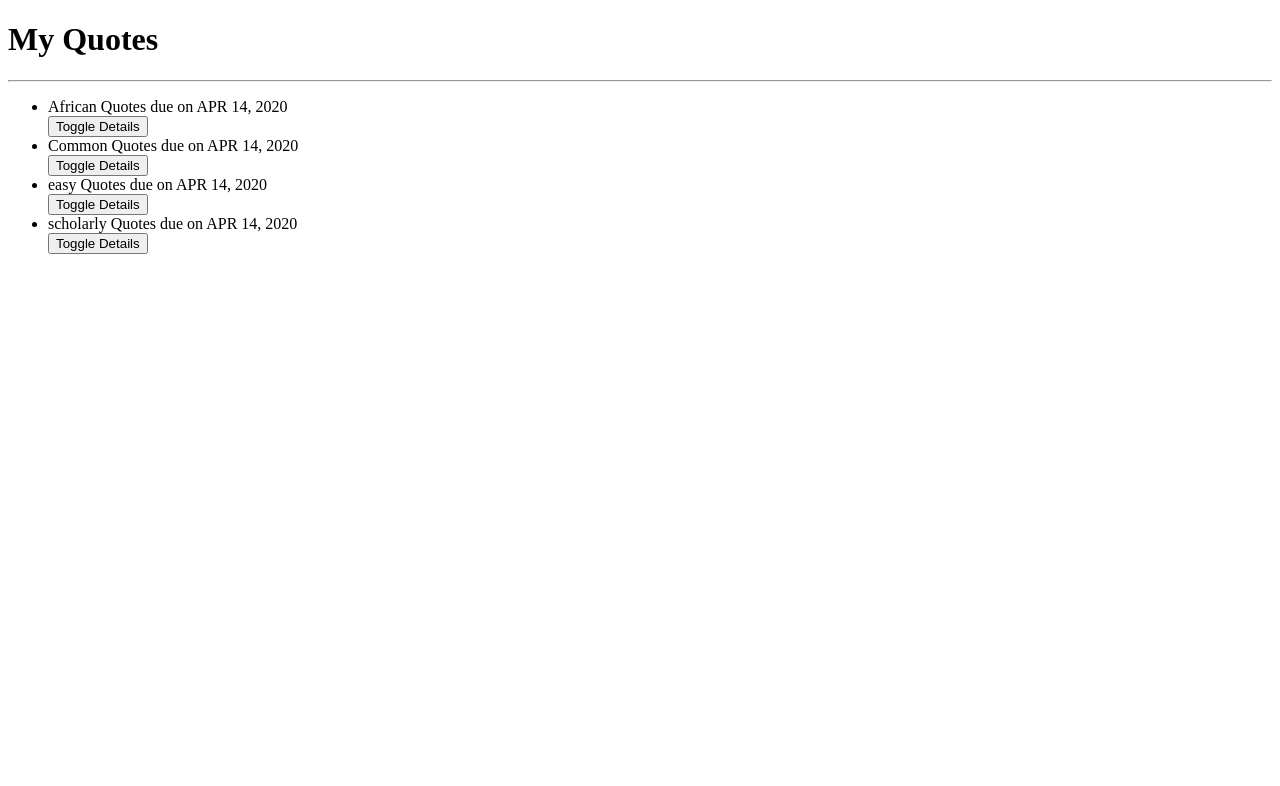
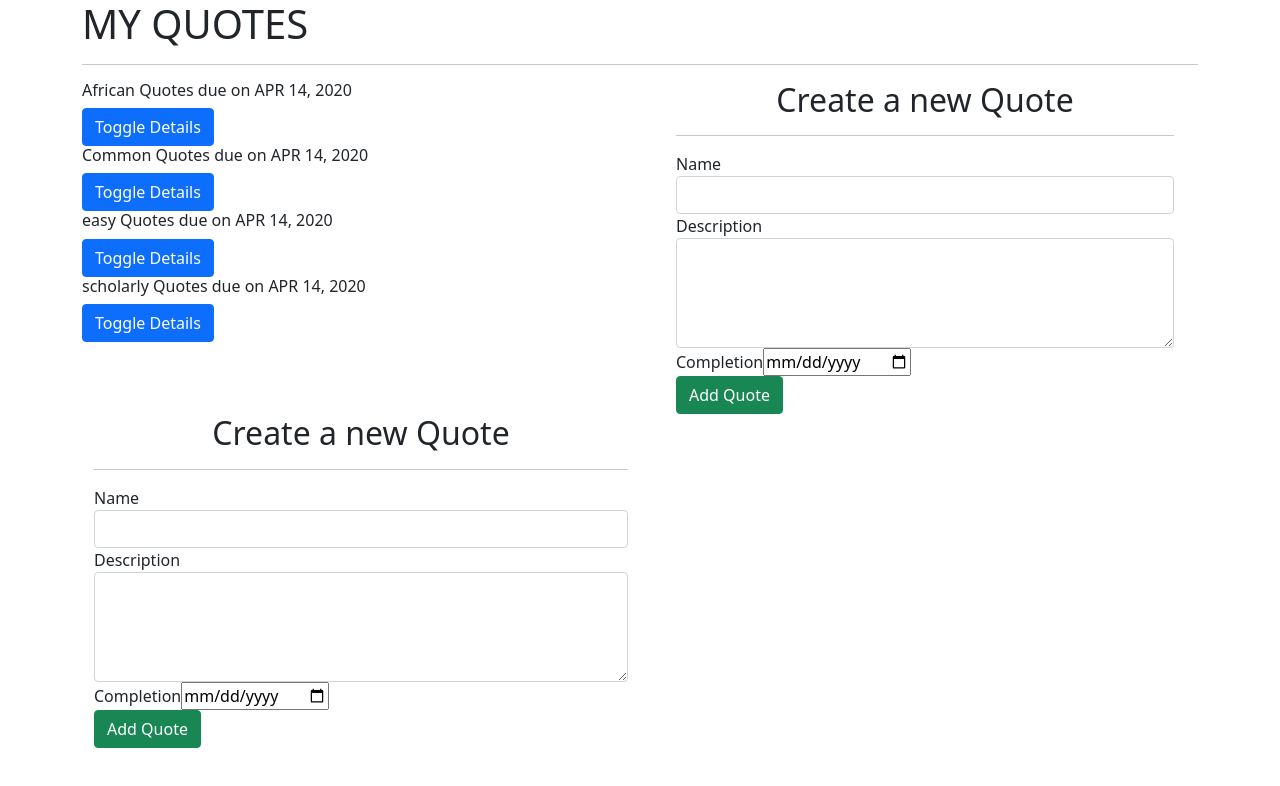
Before and after one commit to mamu234/Quotes, an Angular app in the folder Quotes/: page / in a window 1280 px wide. Shown: the top 786 px of the page. Built offline with nearby package versions, Linux system fonts and the light colour scheme.

Commit message:
added form component

```diff
--- a/Quotes/package.json
+++ b/Quotes/package.json
@@ -18,6 +18,8 @@
     "@angular/platform-browser": "~13.2.0",
     "@angular/platform-browser-dynamic": "~13.2.0",
     "@angular/router": "~13.2.0",
+    "bootstrap": "^5.1.3",
+    "popper": "^1.0.1",
     "rxjs": "~7.5.0",
     "tslib": "^2.3.0",
     "zone.js": "~0.11.4"
--- a/Quotes/src/app/quote-detail/quote-detail.component.html
+++ b/Quotes/src/app/quote-detail/quote-detail.component.html
@@ -2,4 +2,4 @@
     {{quote.description}}
   </p>
 
-  <button (click)= 'quoteDelete(true)'>Delete Quote</button>
+  <button (click)= 'quoteDelete(true)' class="btn btn-outline-danger">Delete Quote</button>
--- a/Quotes/src/app/quote-detail/quote-detail.component.ts
+++ b/Quotes/src/app/quote-detail/quote-detail.component.ts
@@ -20,6 +20,9 @@ export class QuoteDetailComponent implements OnInit {
     this.isComplete.emit(complete);
 
   }
+  quoteAdd(complete:boolean){
+    this.isComplete.emit(complete);
+  }
   constructor() { }
 
   ngOnInit() {
--- /dev/null
+++ b/Quotes/src/app/quote-form/quote-form.component.html
@@ -0,0 +1,32 @@
+<div class="container-fluid">
+  <h2 class="text-center">Create a new Quote</h2>
+  <hr>
+  <form (ngSubmit)='submitQuote()'#goalForm="ngForm">
+      <div class="form-group">
+
+          <label for="name">Name</label>
+          <input type="text" required class="form-control" id="name" [(ngModel)]="newQuote.name" name="name" #name="ngModel" required>
+
+         <div [hidden]="name.valid || name.pristine" class="alert alert-danger">
+         <p>Name is required</p>
+         </div>
+      </div>
+      <div class="form-group">
+
+        <label for="description">Description</label>
+        <textarea class="form-control" id="description" rows="4" [(ngModel)]="newQuote.description" name="description" #description="ngModel"required></textarea>
+        <div [hidden]="description.valid || description.pristine" class="alert alert-danger">
+        <p>Description is required</p>
+        </div>
+    </div>
+    <div class="form-group">
+
+        <label for="complete">Completion</label>
+        <input type='date' id="complete" [(ngModel)]='newQuote.completeDate' name='completeDate'#completeDate='ngModel'required>
+        <div [hidden]="completeDate.valid || completeDate.pristine" class="alert alert-danger">
+
+        </div>
+    </div>
+    <button type="submit" class="btn btn-success">Add Quote</button>
+</form>
+</div>
--- /dev/null
+++ b/Quotes/src/app/quote-form/quote-form.component.ts
@@ -0,0 +1,22 @@
+import { Component, OnInit ,Output,EventEmitter } from '@angular/core';
+import {Quote} from '../quote';
+@Component({
+  selector: 'app-quote-form',
+  templateUrl: './quote-form.component.html',
+  styleUrls: ['./quote-form.component.css']
+})
+export class QuoteFormComponent implements OnInit {
+
+  newQuote = new Quote(0,"","", new Date());
+  @Output()addQuote = new EventEmitter<Quote>();
+
+  submitQuote(){
+    this.addQuote.emit(this.newQuote)
+  }
+
+  constructor() { }
+
+  ngOnInit(): void {
+  }
+
+}
--- a/Quotes/src/app/quote/quote.component.html
+++ b/Quotes/src/app/quote/quote.component.html
@@ -1,11 +1,27 @@
-<h1>My Quotes</h1>
-<hr>
-<ul>
-  <div *ngFor='let quote of quotes;let i = index'>
-    <li appHighlight>{{quote.name}} due on {{quote.completeDate |date |uppercase}} </li>
-    <button (click)='toggleDetails(i)'>Toggle Details</button>
-    <app-quote-detail *ngIf='quote.showDescription' [quote]='quote' (isComplete) = 'deleteQuote($event,i)'> </app-quote-detail>
+<div class="container">
+  <h1>MY QUOTES</h1>
+  <hr>
+
+  <div class="row">
+    <div class="col-md-6">
+      <div *ngFor='let quote of quotes;let i = index'>
+        <div>
+          <h6 id={{i}} appHighlight>{{quote.name}} due on {{quote.completeDate|date|uppercase}}</h6>
+          <button (click)='toggleDetails(i)' class="btn btn-primary">Toggle Details</button>
+        </div>
+
+        <div *ngIf='quote.showDescription'>
+          <app-quote-detail  [quote]='quote' (isComplete) = 'deleteQuote($event,i)'></app-quote-detail>
+        </div>
+      </div>
+    </div>
+    <div class="col-md-6">
+      <app-quote-form></app-quote-form>
+    </div>
   </div>
-</ul>
 
-<p *ngIf='quotes.length > 5'>You have too many quote</p>
+  <div class="col-md-6">
+    <app-quote-form (addQuote)="addNewQuote($event)"></app-quote-form>
+</div>
+  <p *ngIf='quotes.length > 5'>You have too many goals</p>
+</div>
--- a/Quotes/src/app/quote/quote.component.ts
+++ b/Quotes/src/app/quote/quote.component.ts
@@ -17,8 +17,17 @@ export class QuoteComponent implements OnInit {
 
   ];
 
+  addNewQuote(quote){
+    let quoteLength = this.quotes.length;
+    quote.id = quoteLength+1;
+    quote.completeDate = new Date(quote.completeDate)
+    this.quotes.push(quote)
+  }
+
   toggleDetails(index){
     this.quotes[index].showDescription = !this.quotes[index].showDescription;
+    this.quotes.push(quote)
+
   }
 
   completeQuote(isComplete, index){
@@ -36,6 +45,7 @@ export class QuoteComponent implements OnInit {
     }
   }
 
+
   constructor() { }
 
   ngOnInit(): void {
--- a/Quotes/src/styles.css
+++ b/Quotes/src/styles.css
@@ -1 +1 @@
-/* You can add global styles to this file, and also import other style files */
+@import "~bootstrap/dist/css/bootstrap.css"
```
Also changed, not shown: Quotes/src/app/app.module.ts (+6 -3 lines), Quotes/src/app/quote-form/quote-form.component.css (added), 2 other files (tests, documents, lock files or other folders).
